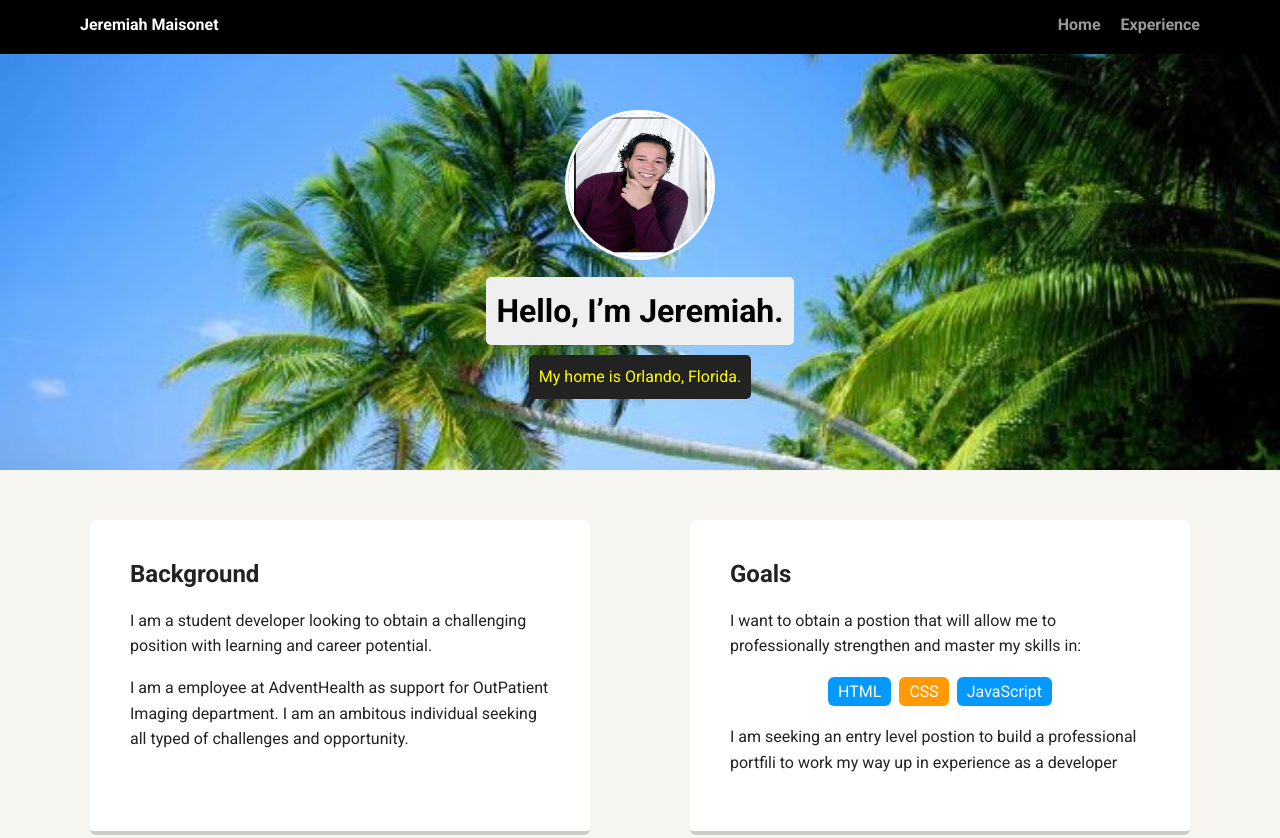
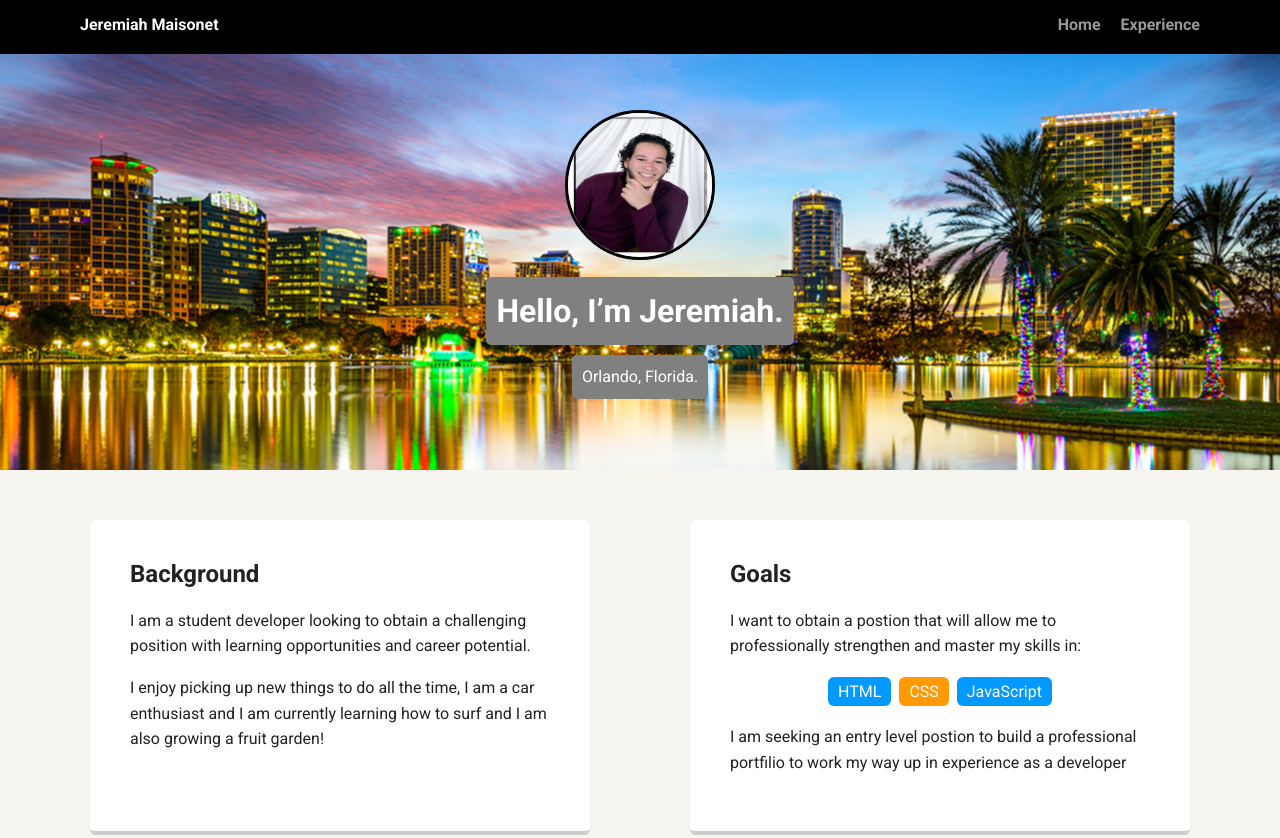
Before and after one commit to Jeremiah-Maisonet/First-project, a plain HTML site: page Home.html in a window 1280 px wide. Shown: the top 838 px of the page. Drawn offline with Linux system fonts and the light colour scheme; a web font is replaced by a local one.

Commit message:
CSS Updates
Set all the images to size and edited colors to make more apealing

```diff
--- a/Home.html
+++ b/Home.html
@@ -11,22 +11,22 @@
     <div class="main-nav">
         <ul class="nav">
           <li class="name">Jeremiah Maisonet</li>
-          <li><a href="#">Home</a></li>
-          <li><a href="#">Experience</a></li>
+          <li><a href="Home.html">Home</a></li>
+          <li><a href="Experience.html">Experience</a></li>
         </ul>
     </div>
 
     <header>
-      <img src="images/Me.jpg" alt="picture of me" class="profile-image">
+      <img src="images/me resized.jpg" alt="picture of me" class="profile-image">
       <h1 class="tag name">Hello, I’m Jeremiah.</h1>
-      <p class="tag location">My home is Orlando, Florida.</p>
+      <p class="tag location"><bold>Orlando, Florida.</bold></p>
     </header>
 
     <main class="flex">
       <div class="card">
         <h2>Background</h2>
-        <p>I am a student developer looking to obtain a challenging position with learning and career potential.</p>
-        <p>I am a employee at AdventHealth as support for OutPatient Imaging department. I am an ambitous individual seeking all typed of challenges and opportunity.</p>
+        <p>I am a student developer looking to obtain a challenging position with learning opportunities and career potential.</p>
+        <p>I enjoy picking up new things to do all the time, I am a car enthusiast and I am currently learning how to surf and I am also growing a fruit garden!</p>
       </div>
 
       <div class="card">
@@ -38,7 +38,7 @@
           <li>JavaScript</li>
           <!--<li></li>-->
         </ul>
-        <p>I am seeking an entry level postion to build a professional portfili to work my way up in experience as a developer</p>
+        <p>I am seeking an entry level postion to build a professional portfilio to work my way up in experience as a developer</p>
       </div>
 
     </main>
--- a/styles.css
+++ b/styles.css
@@ -57,7 +57,7 @@ a:hover {
 
 header {
   text-align: center;
-  background: url('images/background.jpg') no-repeat top center ;
+  background: url('images/orlando background.jpg') no-repeat top center ;
   background-size: cover;
   overflow: hidden;
   padding-top: 60px;
@@ -70,23 +70,23 @@ header .profile-image {
   width: 150px;
   height: 150px;
   border-radius: 50%;
-  border: 3px solid white;
+  border: solid black;
   transition: all .5s;
 }
 header .profile-image:hover {
   transform: scale(1.2) rotate(5deg);
 }
 .tag {
-  background-color: #efefef;
-  color: black;
+  background-color:grey;
+  color: white;
   padding: 10px;
   border-radius: 5px;
   display: table;
   margin: 10px auto;
 }
 .location {
-  background-color: #222;
-  color: yellow;
+  background-color: grey;
+  color:white;
 }
 .card {
   margin: 30px;
```
Also changed, not shown: Experience.html (added, +18 -0 lines), images/Me.jpg (deleted), images/background.jpg (deleted), images/me resized.jpg (added), images/orlando background.jpg (added), 1 other file.
